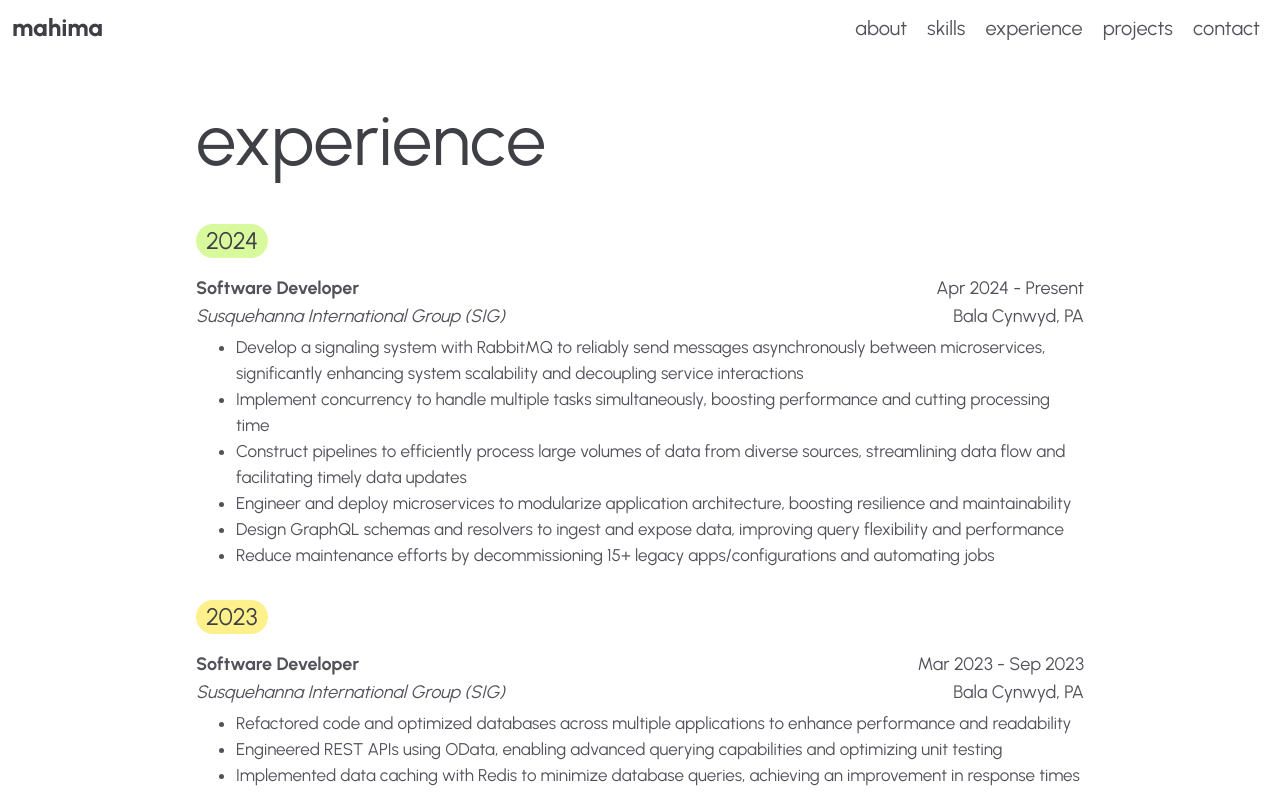
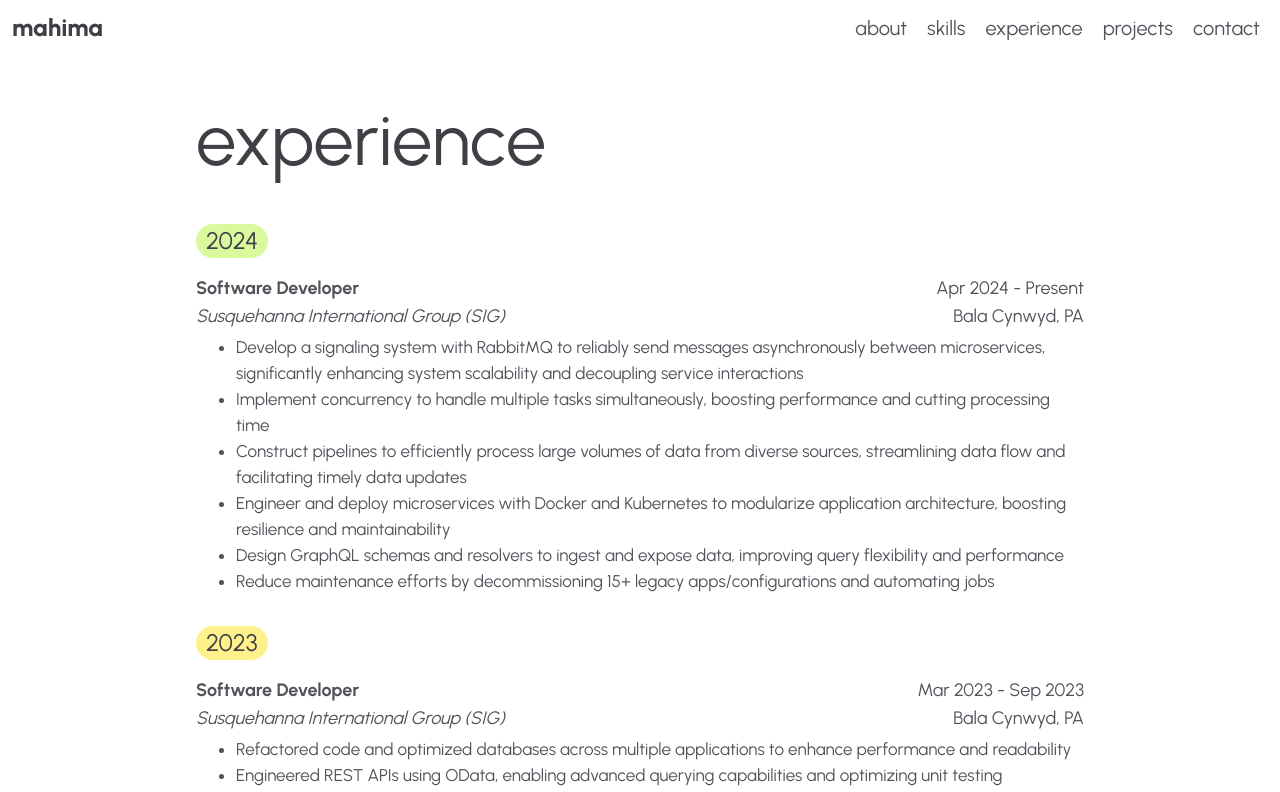
Before and after one commit to mahimamchacko/mahimamchacko.github.io, a Next.js app: page /experience in a window 1280 px wide. Shown: the top 792 px of the page. Built offline with nearby package versions, Linux system fonts and the light colour scheme.

Commit message:
Update Experience page

```diff
--- a/app/experience/page.tsx
+++ b/app/experience/page.tsx
@@ -15,7 +15,7 @@ export default function GetExperience() {
             "Develop a signaling system with RabbitMQ to reliably send messages asynchronously between microservices, significantly enhancing system scalability and decoupling service interactions",
             "Implement concurrency to handle multiple tasks simultaneously, boosting performance and cutting processing time",
             "Construct pipelines to efficiently process large volumes of data from diverse sources, streamlining data flow and facilitating timely data updates",
-            "Engineer and deploy microservices to modularize application architecture, boosting resilience and maintainability",
+            "Engineer and deploy microservices with Docker and Kubernetes to modularize application architecture, boosting resilience and maintainability",
             "Design GraphQL schemas and resolvers to ingest and expose data, improving query flexibility and performance",
             "Reduce maintenance efforts by decommissioning 15+ legacy apps/configurations and automating jobs"
           ]
```
